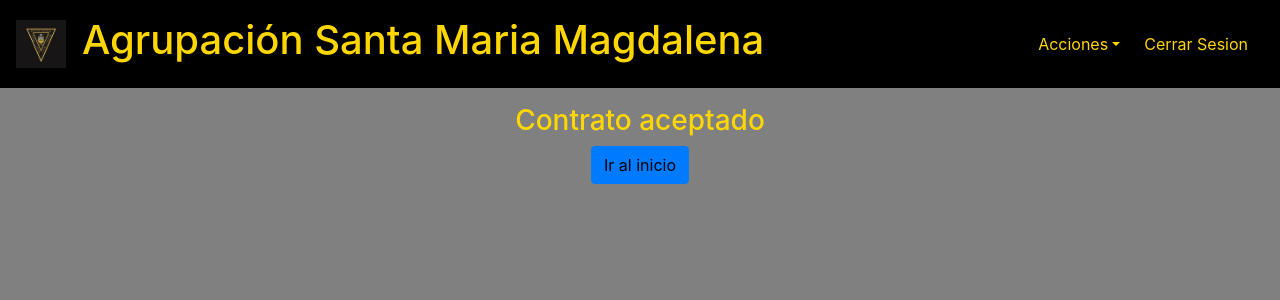
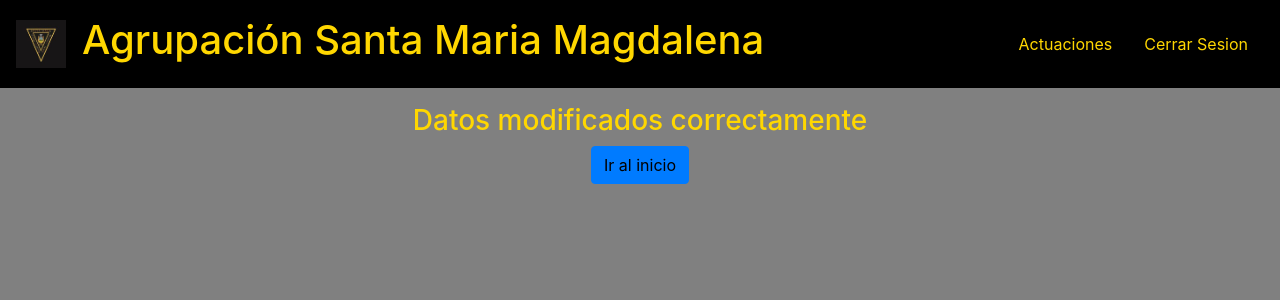
Before and after one commit to DavidSobri/final, a PHP site: page /datos2.php in a window 1280 px wide. Shown: the top 300 px of the page. Run offline with PHP 8.4, Linux system fonts and the light colour scheme; data that the repository does not hold is empty.

Commit message:
los datosphp cambiados

```diff
--- a/datos2.php
+++ b/datos2.php
@@ -1,6 +1,7 @@
 <?php
 
 require 'conexion.php';
+//traigo sus datos
 $id = $_POST['id'];
 $sql2 = "SELECT * FROM musico where id=$id";
 $resultado2 = $mysqli->query($sql2);
@@ -22,7 +23,7 @@ $fila2=$resultado2->fetch_assoc();
     <link rel="stylesheet" href="css/bootstrap.min.css">
     <link rel="stylesheet" href="estiloregistrar.css">
     <link rel="stylesheet" href="estilos.css">
-    <link rel="shortcut icon" href="images/icono.png">
+    <link rel="shortcut icon" href="images/logo.jpg">
 
     <title>Agrupación Santa Maria Magdalena</title>
 
@@ -30,27 +31,20 @@ $fila2=$resultado2->fetch_assoc();
 
         <nav class="navbar navbar-expand-lg navbar black ">
             <img src="images/logo.jpg" alt="grande" style="width: 50px;" class="align-self-left">
-            <h1><a class="nav-link" href="panel_de_control.php">Agrupación Santa Maria Magdalena</h1></a>
+            <h1><a class="nav-link" href="menu_usuario.php?id=<?php echo $id ?>">Agrupación Santa Maria Magdalena</h1></a>
             <button class="navbar-toggler" type="button" data-toggle="collapse" data-target="#navbarSupportedContent"
                 aria-controls="navbarSupportedContent" aria-expanded="false" aria-label="Toggle navigation">
                 <span class="navbar-toggler-icon"></span>
             </button>
 
-            <div class="collapse navbar-collapse" id="navbarSupportedContent">
-                <ul class="navbar-nav ml-auto">
-                    <li class="nav-item dropdown">
-                        <a class="nav-link dropdown-toggle" href="#" id="navbarDropdown" role="button"
-                            data-toggle="dropdown" aria-haspopup="true" aria-expanded="false">Acciones</a>
-                        <div class="dropdown-menu" aria-labelledby="navbarDropdown">
-                            <a class="dropdown-item" href="registrar.php">Registrar nuevo musico</a>
-                            <a class="dropdown-item" href="contratos.php">Actuaciones</a>
-                        </div>
-                    </li>
-                </ul>
-                <a href="index.php" class="form-inline my-2 my-lg-0 nav-link">Cerrar Sesion</a>
+            <div class="collapse navbar-collapse" id="navbarSupportedContent" style="justify-content:end">
+            <a href="contratos2.php" class="form-inline my-2 my-lg-0 nav-link">Actuaciones</a>
+            <a href="index.php" class="form-inline my-2 my-lg-0 nav-link">Cerrar Sesion</a>
             </div>
         </nav>
     </header>
+
+</head>
 
 </head>
 
@@ -63,14 +57,14 @@ $fila2=$resultado2->fetch_assoc();
 	$nombre =$_POST['nombre'];
     $apellido=$_POST['apellido'];
     $telefono=$_POST['telefono'];
-
+    //modifica
     $sql = "UPDATE musico SET nombre='$nombre', apellido='$apellido' , telefono='$telefono'  WHERE id=$id";
     //se ejecuta la sentencia y se gurada el resultado en resultado
     $resultado = $mysqli -> query($sql);
 
 	if ($resultado > 0) {
 		echo "<div class='d-flex justify-content-center justify-content-sm-center justify-content-md-center justify-content-lg-center justify-content-xl-center' style='width:100%'>";
-    echo "<h3>Contrato aceptado</h3><br>";
+    echo "<h3>Datos modificados correctamente</h3><br>";
     echo "</div>";
     echo "<div class='d-flex justify-content-center justify-content-sm-center justify-content-md-center justify-content-lg-center justify-content-xl-center' style='width:100%'>";
     echo "<p><p><a href='menu_usuario.php?id=$fila2[id]' class='btn btn-primary'>Ir al inicio</a></p>";
```
Also changed, not shown: datos.php (+6 -17 lines).
